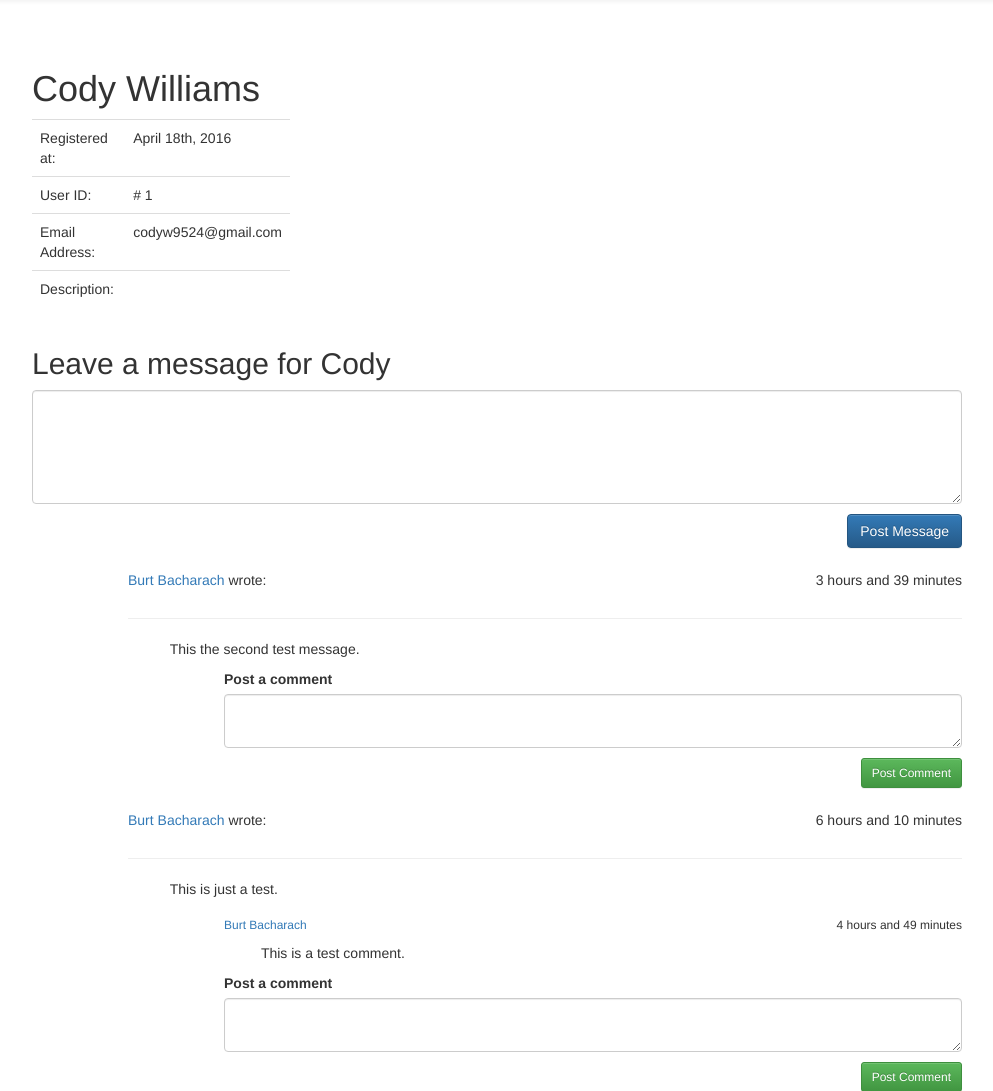
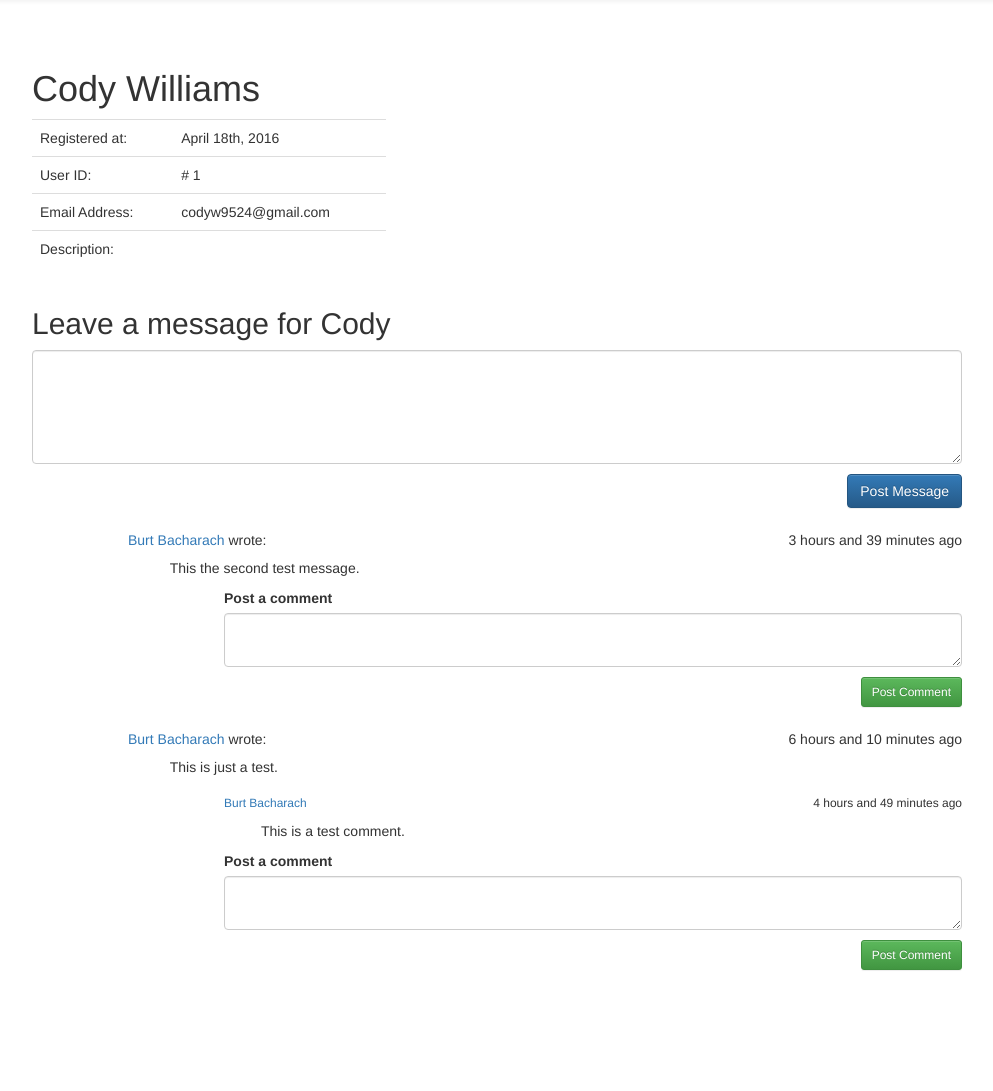
Before and after one commit to codyw9524/userDashboard, a CodeIgniter app: page /database/Users/show/1 in a window 1280 px wide. Shown: the part 51-1142 px from the top of the page, without its empty margins (143-1136 px from the left). After the commit the page ends 1022 px from the top, so only its background shows below. Run offline with CodeIgniter, Linux system fonts and the light colour scheme; the visitor is signed in with stand-in values (Sample User, id 1); data comes from the database, SQL or seed files in the repository.

Commit message:
fixed user info formatting and removed hr tag on Wall page

```diff
--- a/application/views/wall_messages_and_comments.php
+++ b/application/views/wall_messages_and_comments.php
@@ -19,8 +19,7 @@
 			echo "<div class='row'>\n";
 			echo "<div class='col-md-9 col-md-offset-2'>\n";
 			echo "<h5><a href='/Users/show/" . $messages['users.id'] . "'>" . $messages['name'] . "</a> wrote:</h5>\n";
-			echo "<h5 class='time'>" . $str . "</h5>\n";
-			echo "<hr>\n";
+			echo "<h5 class='time'>" . $str . " ago</h5>\n";
 			echo "<p class='messages'>" . $messages['content'] . "</p>\n";
 			echo "</div>\n";
 			echo "</div>\n";
@@ -47,7 +46,7 @@
 					echo "<div class='row'>\n";
 					echo "<div class='col-md-8 col-md-offset-3'>\n";
 					echo "<h6><a href='/Users/show/" . $comment['users.id'] . "'>" . $comment['name'] . "</a></h6>\n";
-					echo "<h6 class='time'>" . $str . "</h6>\n";
+					echo "<h6 class='time'>" . $str . " ago</h6>\n";
 					echo "<p class='comment'>" . $comment['content'] . "</p>\n";
 					echo "</div>\n";
 					echo "</div>\n";
--- a/application/views/wall_user_info.php
+++ b/application/views/wall_user_info.php
@@ -60,7 +60,7 @@ $newdate = date("F jS, Y", $phpdate);
 			</div>
 		</nav>
 		<div class="row">
-			<div class="col-md-3 col-md-offset-1">
+			<div class="col-md-4 col-md-offset-1">
 				<h1><?= $user['first_name'] . ' ' . $user['last_name'] ?></h1>
 				<table class="table">
 					<tr>
```
